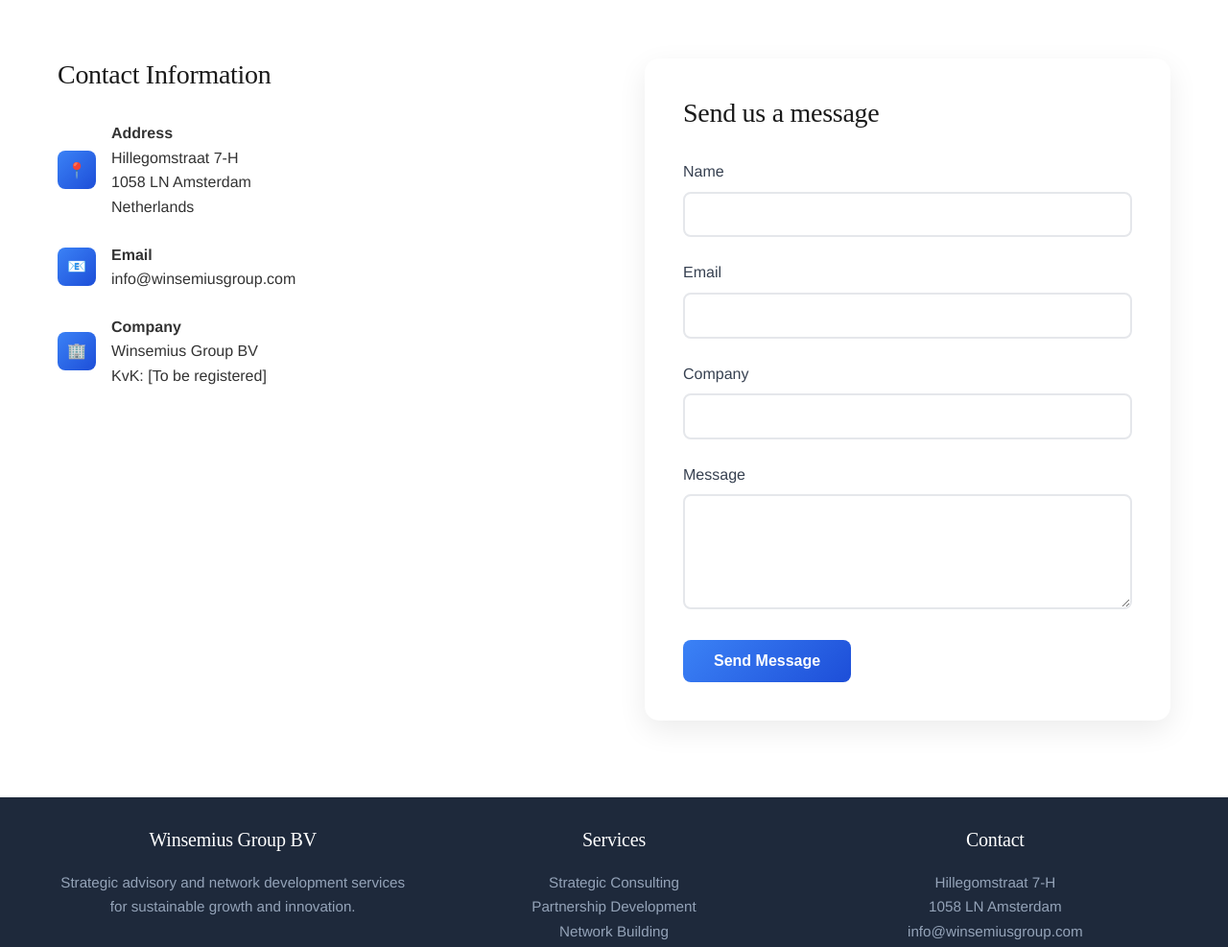
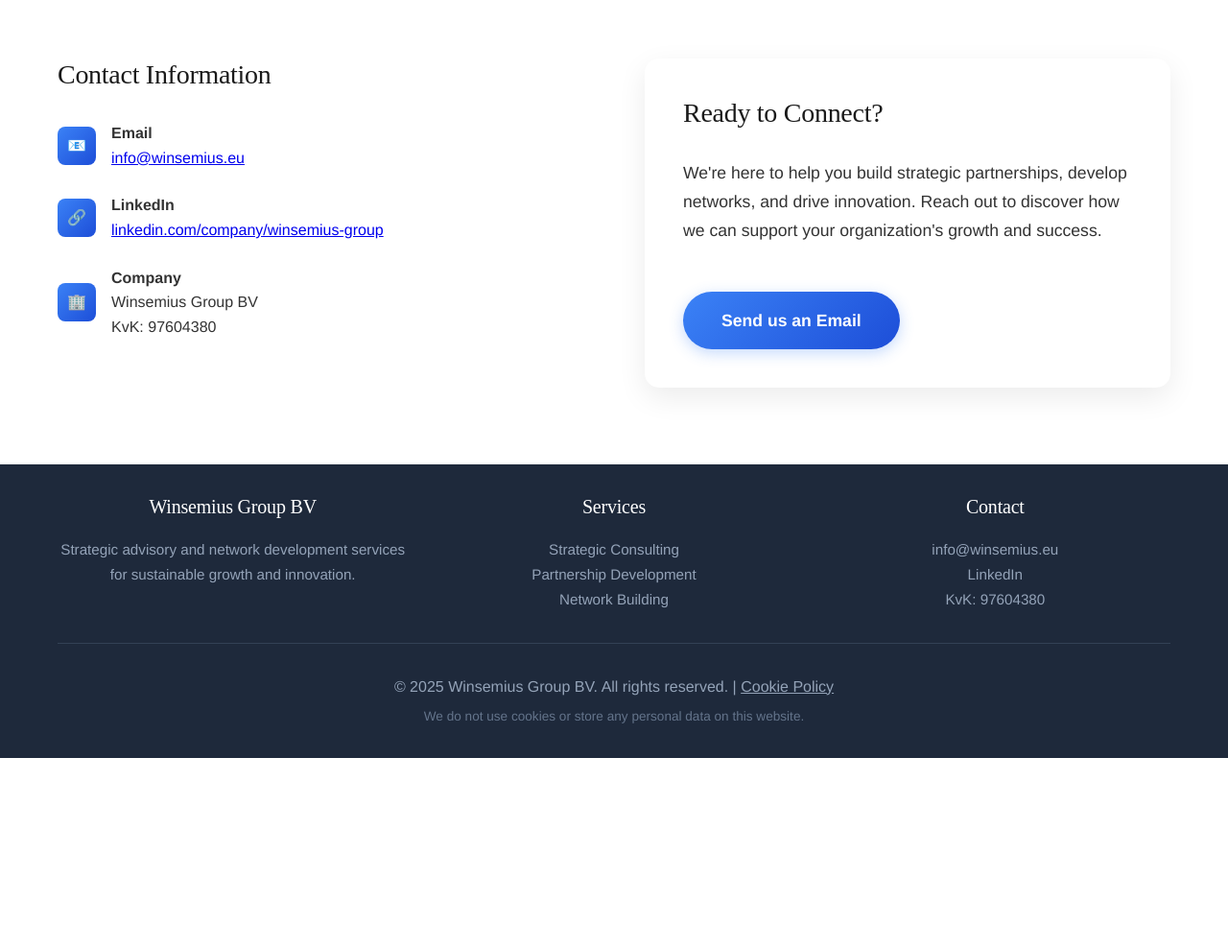
Before and after one commit to BramAlkema/winsemius.eu, a plain HTML site: page index.html in a window 1280 px wide. Shown: the part 2452-3439 px from the top of the page at 96% size. After the commit the page ends 3242 px from the top, so only its background shows below. Drawn offline with Linux system fonts and the light colour scheme.

Commit message:
Update index.html

```diff
--- a/index.html
+++ b/index.html
@@ -554,19 +554,17 @@
                     <div class="contact-info">
                         <h3>Contact Information</h3>
                         <div class="contact-item">
-                            <div class="contact-icon">📍</div>
+                            <div class="contact-icon">📧</div>
                             <div>
-                                <strong>Address</strong><br>
-                                Hillegomstraat 7-H<br>
-                                1058 LN Amsterdam<br>
-                                Netherlands
+                                <strong>Email</strong><br>
+                                <a href="mailto:info@winsemius.eu">info@winsemius.eu</a>
                             </div>
                         </div>
                         <div class="contact-item">
-                            <div class="contact-icon">📧</div>
+                            <div class="contact-icon">🔗</div>
                             <div>
-                                <strong>Email</strong><br>
-                                info@winsemiusgroup.com
+                                <strong>LinkedIn</strong><br>
+                                <a href="https://www.linkedin.com/company/winsemius-group/" target="_blank" rel="noopener">linkedin.com/company/winsemius-group</a>
                             </div>
                         </div>
                         <div class="contact-item">
@@ -574,31 +572,14 @@
                             <div>
                                 <strong>Company</strong><br>
                                 Winsemius Group BV<br>
-                                KvK: [To be registered]
+                                KvK: 97604380
                             </div>
                         </div>
                     </div>
                     <div class="contact-form">
-                        <h3>Send us a message</h3>
-                        <form>
-                            <div class="form-group">
-                                <label for="name">Name</label>
-                                <input type="text" id="name" name="name" required>
-                            </div>
-                            <div class="form-group">
-                                <label for="email">Email</label>
-                                <input type="email" id="email" name="email" required>
-                            </div>
-                            <div class="form-group">
-                                <label for="company">Company</label>
-                                <input type="text" id="company" name="company">
-                            </div>
-                            <div class="form-group">
-                                <label for="message">Message</label>
-                                <textarea id="message" name="message" required></textarea>
-                            </div>
-                            <button type="submit" class="submit-btn">Send Message</button>
-                        </form>
+                        <h3>Ready to Connect?</h3>
+                        <p style="font-size: 1.1rem; line-height: 1.7; margin-bottom: 2rem;">We're here to help you build strategic partnerships, develop networks, and drive innovation. Reach out to discover how we can support your organization's growth and success.</p>
+                        <a href="mailto:info@winsemius.eu" class="cta-button" style="display: inline-block; margin-top: 1rem;">Send us an Email</a>
                     </div>
                 </div>
             </div>
@@ -620,13 +601,14 @@
                 </div>
                 <div class="footer-section">
                     <h4>Contact</h4>
-                    <p>Hillegomstraat 7-H</p>
-                    <p>1058 LN Amsterdam</p>
-                    <p>info@winsemiusgroup.com</p>
+                    <p><a href="mailto:info@winsemius.eu">info@winsemius.eu</a></p>
+                    <p><a href="https://www.linkedin.com/company/winsemius-group/" target="_blank" rel="noopener">LinkedIn</a></p>
+                    <p>KvK: 97604380</p>
                 </div>
             </div>
             <div class="footer-bottom">
-                <p>&copy; 2025 Winsemius Group BV. All rights reserved.</p>
+                <p>&copy; 2025 Winsemius Group BV. All rights reserved. | <a href="#" style="color: #94a3b8;">Cookie Policy</a></p>
+                <p style="font-size: 0.85rem; margin-top: 0.5rem; color: #64748b;">We do not use cookies or store any personal data on this website.</p>
             </div>
         </div>
     </footer>
@@ -641,13 +623,6 @@
                 });
             });
         });
-
-        // Form submission handling
-        document.querySelector('form').addEventListener('submit', function(e) {
-            e.preventDefault();
-            alert('Thank you for your message! We will get back to you soon.');
-            this.reset();
-        });
     </script>
 </body>
 </html>
```
